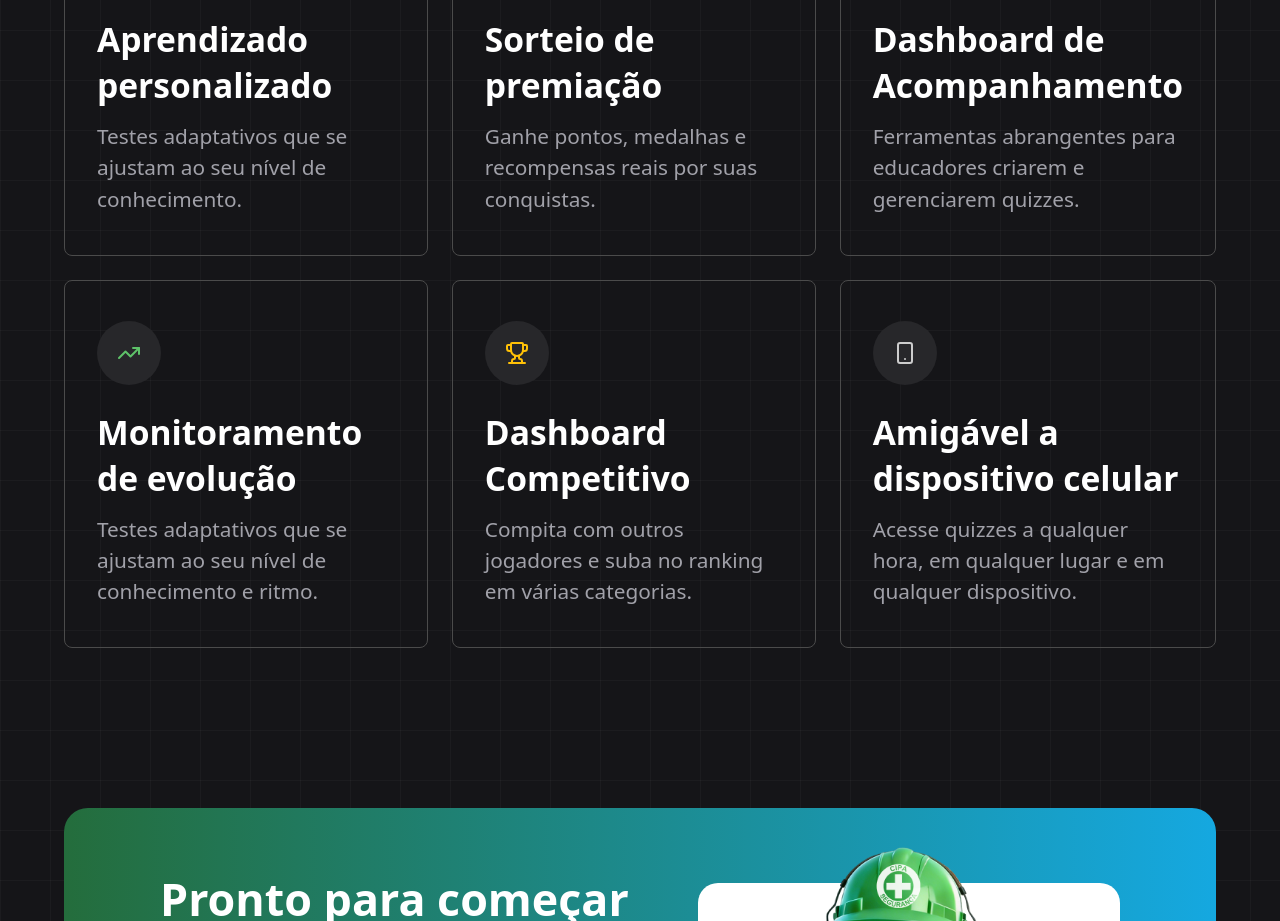
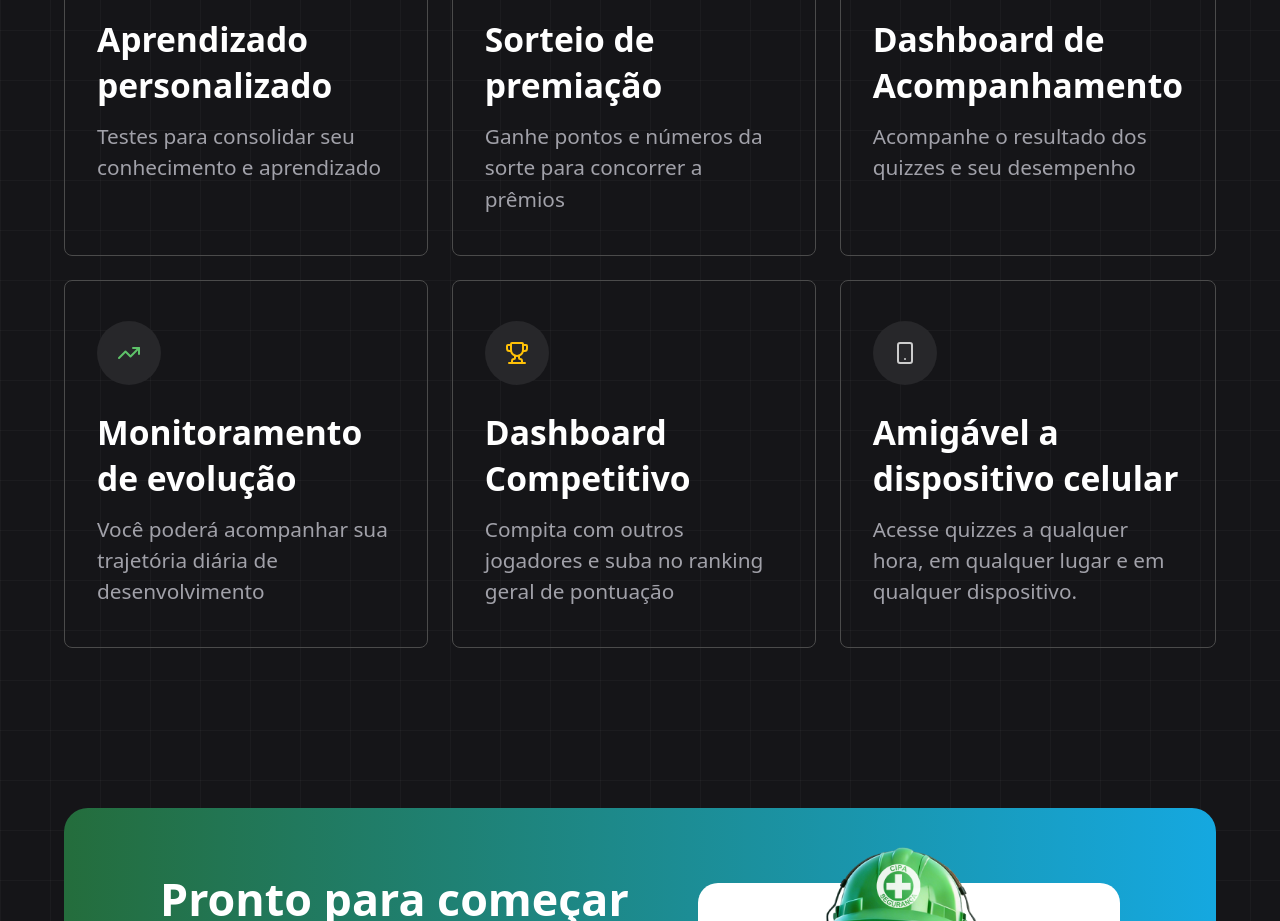
Before and after one commit to ViGatt/Quiz_Sipat, a React (Vite) app in the folder quiz-sipat-frontend/: page / in a window 1280 px wide. Shown: the part 2520-3441 px from the top of the page. Built offline with nearby package versions, Linux system fonts and the light colour scheme; no server answers.

Commit message:
fix: ajustes de utilidade desktop

```diff
--- a/quiz-sipat-frontend/src/components/CtaBanner/CtaBanner.tsx
+++ b/quiz-sipat-frontend/src/components/CtaBanner/CtaBanner.tsx
@@ -1,7 +1,9 @@
 import styles from './CtaBanner.module.css';
 import mascotImg from '../../assets/MASCOTE-CIPA-MARI_2.png';
+import { useNavigate } from 'react-router-dom';
 
 export function CtaBanner() {
+  const navigate = useNavigate();
   return (
     <section className={styles.ctaSection}>
       <div className={styles.container}>
@@ -13,10 +15,29 @@ export function CtaBanner() {
         Junte-se a nós nessa jornada. Realize o cadastro e comece a exploração.
       </p>
       <div className={styles.buttonGroup}>
-            <button className={styles.btnPrimary}>Criar Conta</button>
-            <button className={styles.btnSecondary}>Programação</button>
+        {/* 3. Adicione o evento onClick com os caminhos corretos das suas rotas */}
+          <button
+          className={styles.btnPrimary}
+          onClick={() => {
+            window.scrollTo({ top: 0, behavior: 'smooth' });
+            navigate('/register');
+          }}
+        >
+          Criar Conta
+        </button>
+
+        <button
+        className={styles.btnSecondary}
+        onClick={() => {
+          window.scrollTo({ top: 0, behavior: 'smooth' });
+          navigate('/programacao');
+        }}
+      >
+        Programação
+      </button>
       </div>
     </div>
+
 
         <div className={styles.imageSide}>
           <div className={styles.whiteBackdrop}></div>
--- a/quiz-sipat-frontend/src/components/Features/Features.tsx
+++ b/quiz-sipat-frontend/src/components/Features/Features.tsx
@@ -3,11 +3,11 @@ import styles from './Features.module.css';
 
 export function Features() {
   const features = [
-    { id: 1, title: 'Aprendizado personalizado', desc: 'Testes adaptativos que se ajustam ao seu nível de conhecimento.', icon: <BookOpen size={24} color="var(--color-accent-purple)" /> },
-    { id: 2, title: 'Sorteio de premiação', desc: 'Ganhe pontos, medalhas e recompensas reais por suas conquistas.', icon: <Gift size={24} color="#FF6B6B" /> },
-    { id: 3, title: 'Dashboard de Acompanhamento', desc: 'Ferramentas abrangentes para educadores criarem e gerenciarem quizzes.', icon: <BarChart2 size={24} color="var(--color-accent-blue)" /> },
-    { id: 4, title: 'Monitoramento de evolução', desc: 'Testes adaptativos que se ajustam ao seu nível de conhecimento e ritmo.', icon: <TrendingUp size={24} color="var(--color-secondary)" /> },
-    { id: 5, title: 'Dashboard Competitivo', desc: 'Compita com outros jogadores e suba no ranking em várias categorias.', icon: <Trophy size={24} color="#FFC107" /> },
+    { id: 1, title: 'Aprendizado personalizado', desc: 'Testes para consolidar seu conhecimento e aprendizado', icon: <BookOpen size={24} color="var(--color-accent-purple)" /> },
+    { id: 2, title: 'Sorteio de premiação', desc: 'Ganhe pontos e números da sorte para concorrer a prêmios', icon: <Gift size={24} color="#FF6B6B" /> },
+    { id: 3, title: 'Dashboard de Acompanhamento', desc: 'Acompanhe o resultado dos quizzes e seu desempenho', icon: <BarChart2 size={24} color="var(--color-accent-blue)" /> },
+    { id: 4, title: 'Monitoramento de evolução', desc: 'Você poderá acompanhar sua trajetória diária de desenvolvimento', icon: <TrendingUp size={24} color="var(--color-secondary)" /> },
+    { id: 5, title: 'Dashboard Competitivo', desc: 'Compita com outros jogadores e suba no ranking geral de pontuação', icon: <Trophy size={24} color="#FFC107" /> },
     { id: 6, title: 'Amigável a dispositivo celular', desc: 'Acesse quizzes a qualquer hora, em qualquer lugar e em qualquer dispositivo.', icon: <Smartphone size={24} color="var(--color-text-muted)" /> },
   ];
 
--- a/quiz-sipat-frontend/src/index.css
+++ b/quiz-sipat-frontend/src/index.css
@@ -62,3 +62,13 @@ html, body {
 *, *::before, *::after {
   box-sizing: border-box;
 }
+
+html, body, main, .mainContent {
+  scroll-behavior: smooth;
+}
+
+.mainContent {
+  flex: 1;
+  overflow-y: auto;
+  scroll-behavior: smooth;
+}
```
Lines whose indentation alone changed are shown as unchanged.
